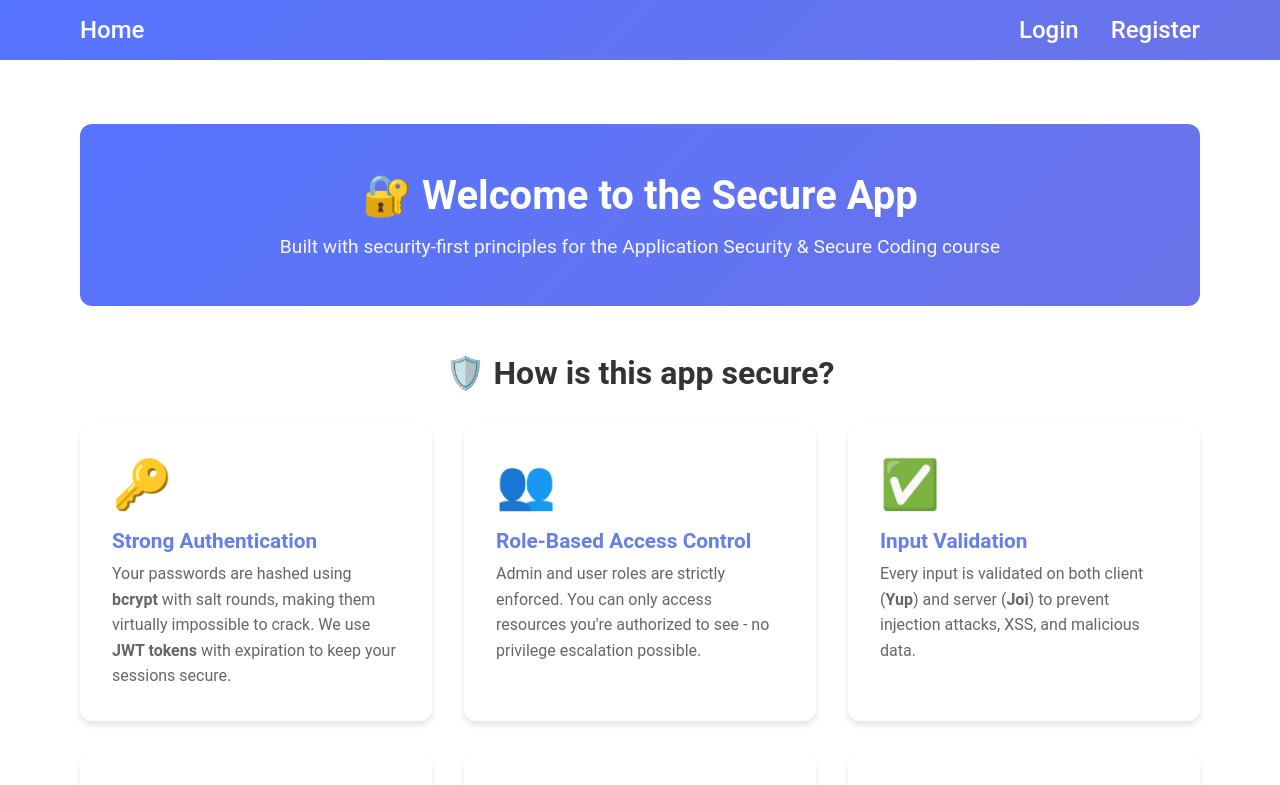
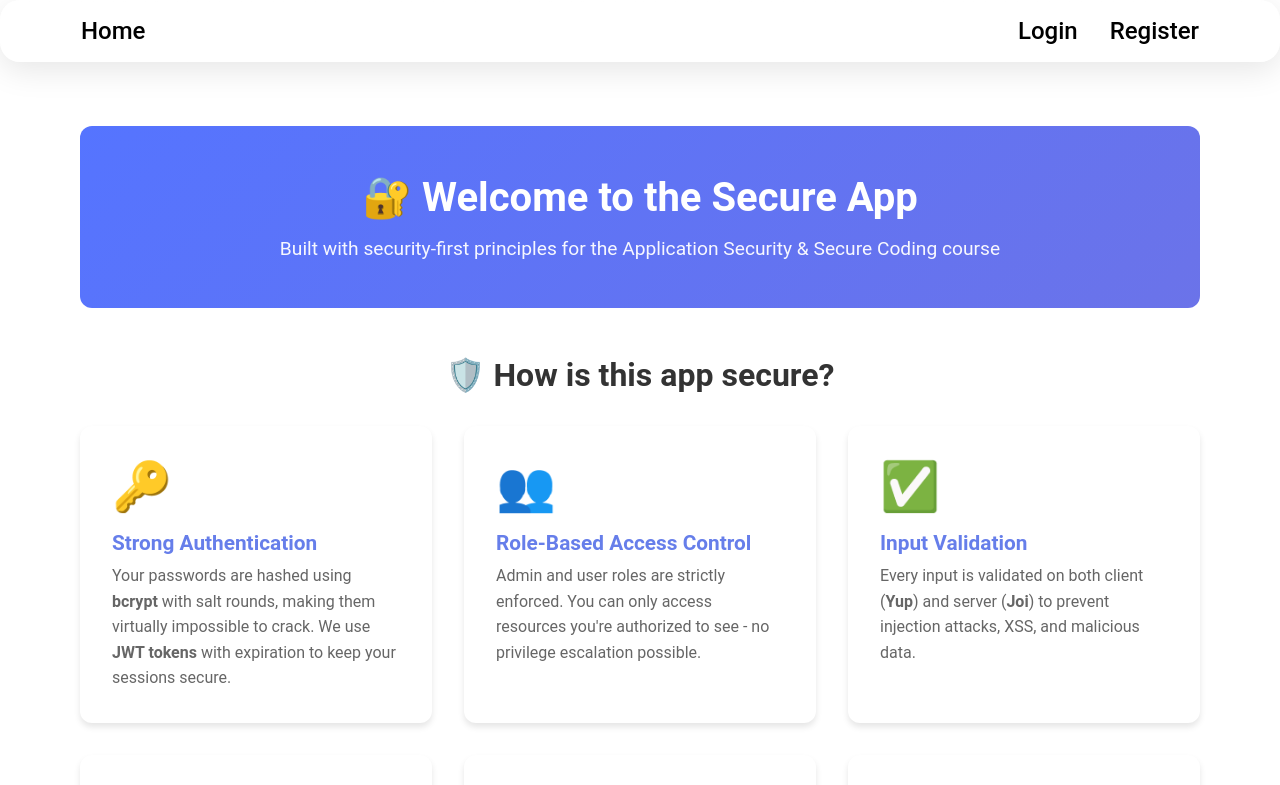
Before and after one commit to HasanAlasker/Secure-Web-Applications-Project, a React (Vite) app in the folder Client/: page / in a window 1280 px wide. Shown: the top 785 px of the page. Built offline with nearby package versions, Linux system fonts and the light colour scheme; no server answers.

Commit message:
minor fixes

```diff
--- a/Client/src/App.css
+++ b/Client/src/App.css
@@ -12,6 +12,7 @@
   --gray: #a39e9e;
   --primary: linear-gradient(135deg, #5574ff 0%, #6b73e9 100%);
   --rgb: rgba(255, 56, 93, 1);
+  --primText: #5574ff;
   --hoverPri: rgb(220, 51, 82) 0%;
   --hoverSec: rgb(236, 236, 236);
 }
@@ -20,12 +21,58 @@
   padding: 0 5rem;
 }
 
+
+
 nav {
   display: flex;
+  position: sticky;
+  top: 0;
+  right: 0;
+  left: 0;
   justify-content: space-between;
-  background: var(--primary);
   padding: 1rem 5rem;
   margin-bottom: 4rem;
+  z-index: 1000;
+  background: rgba(255, 255, 255, 0.24);
+  backdrop-filter: blur(20px);
+  -webkit-backdrop-filter: blur(20px);
+  border-radius: 20px;
+  border: 1px solid rgba(255, 255, 255, 0.3);
+  box-shadow: 0 8px 32px rgba(0, 0, 0, 0.1),
+    inset 0 1px 0 rgba(255, 255, 255, 0.5),
+    inset 0 -1px 0 rgba(255, 255, 255, 0.1),
+    inset 0 0 6px 3px rgba(255, 255, 255, 0.3);
+  overflow: hidden;
+}
+
+nav::before {
+  content: "";
+  position: absolute;
+  top: 0;
+  left: 0;
+  right: 0;
+  height: 1px;
+  background: linear-gradient(
+    90deg,
+    transparent,
+    rgba(255, 255, 255, 0.8),
+    transparent
+  );
+}
+
+nav::after {
+  content: "";
+  position: absolute;
+  top: 0;
+  left: 0;
+  width: 1px;
+  height: 100%;
+  background: linear-gradient(
+    180deg,
+    rgba(255, 255, 255, 0.8),
+    transparent,
+    rgba(255, 255, 255, 0.3)
+  );
 }
 
 .linksCont {
@@ -35,14 +82,19 @@ nav {
 
 a {
   text-decoration: none;
-  color: var(--white);
+  color: var(--primary);
   cursor: pointer;
+  transition: all 0.2s ease;
+}
+
+a:hover {
+  color: var(--primText);
 }
 
 .logout {
   background: none;
   border: none;
-  color: var(--white);
+  color: var(--rgb);
   cursor: pointer;
 }
 
@@ -92,7 +144,7 @@ a {
   transition: transform 0.3s ease, box-shadow 0.3s ease;
 }
 
-.card{
+.card {
   margin-bottom: 3rem;
 }
 
@@ -111,7 +163,12 @@ a {
   margin-bottom: 0.5rem;
   font-size: 1.3rem;
 }
-
+h4 {
+  font-weight: bold;
+  font-size: 2rem;
+  color: #667eea;
+  margin-bottom: 2rem;
+}
 .feature-card p {
   color: #666;
   line-height: 1.6;
--- a/Client/src/components/Card.jsx
+++ b/Client/src/components/Card.jsx
@@ -4,7 +4,7 @@ import { formatDate } from "../functions/formatDate";
 export default function Card({title, name, email, createdAt, role, id }) {
   return (
     <div className="feature-card card">
-      <h3>{title || "My Info"}</h3>
+      <h4>{title || "My Info"}</h4>
       {id && <p>Id: <strong>{id}</strong></p>}
       <p>Name: <strong>{name}</strong></p>
       <p>Email: <strong>{email}</strong></p>
```
